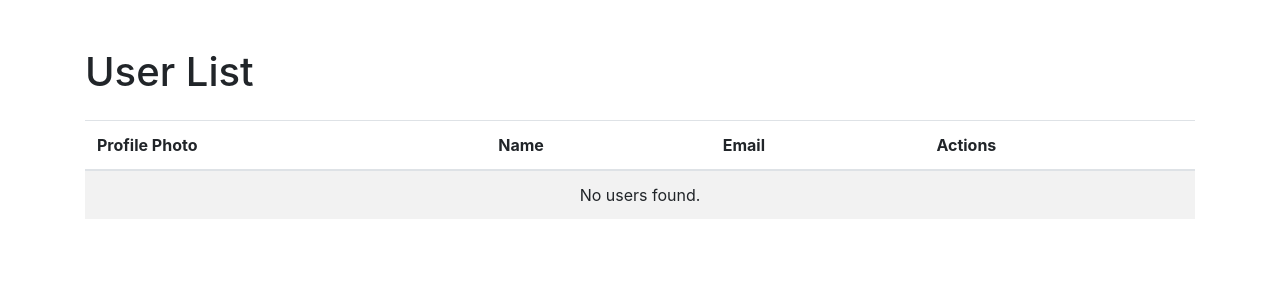
After one commit to sps-projects11/quick-come, a Django app: template qcome/templates/adminuser/user/user_list.html in a window 1280 px wide. The commit adds this page. Shown: the top 300 px of the page. Run offline with Django 5.2, Linux system fonts and the light colour scheme; the template is opened without the code that fills it, so the values that code supplies are empty; some libraries are stand-ins or nearby versions.

Commit message:
Update user profile display and enhance OTP request handling; refactor booking model for multiple services and add user list template

```diff
--- a/qcome/models/booking_model.py
+++ b/qcome/models/booking_model.py
@@ -1,6 +1,7 @@
 from django.db import models
 from ..constants import Vehicle_Type
 from django.db.models import Q, UniqueConstraint
+from django.contrib.postgres.fields import ArrayField
 
 class Booking(models.Model):
     customer = models.ForeignKey('User', on_delete=models.CASCADE, related_name='fk_user_bookings_users_id')
@@ -8,13 +9,13 @@ class Booking(models.Model):
         choices=[(v_type.value, v_type.name) for v_type in Vehicle_Type],
     )
     current_location = models.CharField(max_length=255)
-    service = models.ForeignKey('ServiceCatalog', on_delete=models.CASCADE, related_name='fk_service_booking_services_id')
+    service = models.ManyToManyField('ServiceCatalog', related_name='fk_service_booking_services_id')
     description = models.CharField(blank=True,null=True,max_length=255)
     assigned_worker = models.ForeignKey('Worker', on_delete=models.CASCADE, null=True, blank=True, related_name='fk_worker_booking_workers_id')
 
     is_active = models.BooleanField(default=True, blank=True)
     created_at = models.DateTimeField(auto_now_add=True)
-    updated_at = models.DateTimeField(auto_created=True, null=True, blank=True)
+    updated_at = models.DateTimeField(auto_now=True, null=True, blank=True)
     created_by = models.ForeignKey('User', on_delete=models.CASCADE, related_name='fk_user_bookings_created_users_id', blank=True, null=False)
     updated_by = models.ForeignKey('User', on_delete=models.CASCADE, related_name='fk_user_bookings_updated_users_id', null=True, blank=True)
 
--- a/qcome/templates/adminuser/base.html
+++ b/qcome/templates/adminuser/base.html
@@ -248,7 +248,7 @@
   <div id="sidebar">
     <!-- Profile Section -->
     <div class="profile-section">
-      <img src="{% static user.profile_photo_url %}" alt="Profile" class="rounded-circle">
+      <img src="{{ user.profile_photo_url | default:" static/all-Pictures/admin-person.jpg"}}" alt="Profile" class="rounded-circle">
       <div class="profile-text">{{user.get_full_name}}</div>
     </div>
     <!-- Menu -->
@@ -262,7 +262,7 @@
       <!-- Profile with submenu -->
       <div class="sidebar-dropdown">
         <a href="#" class="list-group-item parent-item">
-          <i class="bi bi-person-circle sidebar-icon me-3"></i>
+          <i class="bi bi-person-circle sidebar-icon"></i>
 
           <span class="sidebar-text">Profile</span>
           <i class="bi bi-chevron-down sidebar-caret"></i>
--- /dev/null
+++ b/qcome/templates/adminuser/user/user_list.html
@@ -0,0 +1,49 @@
+<!DOCTYPE html>
+<html lang="en">
+<head>
+  <meta charset="UTF-8">
+  <title>User List</title>
+  <link rel="stylesheet" href="https://stackpath.bootstrapcdn.com/bootstrap/4.5.2/css/bootstrap.min.css">
+</head>
+<body>
+  <div class="container mt-5">
+    <h1 class="mb-4">User List</h1>
+    <table class="table table-striped">
+      <thead>
+        <tr>
+          <th scope="col">Profile Photo</th>
+          <th scope="col">Name</th>
+          <th scope="col">Email</th>
+          <th scope="col">Actions</th>
+        </tr>
+      </thead>
+      <tbody>
+        {% for user in users %}
+        <tr>
+          <td>
+            {% if user.profile_photo_url %}
+              <img src="{{ user.profile_photo_url }}" alt="Profile Photo" class="rounded-circle" width="50" height="50">
+            {% else %}
+              <img src="/static/images/default-profile.png" alt="Default Profile Photo" class="rounded-circle" width="50" height="50">
+            {% endif %}
+          </td>
+          <td>{{ user.first_name }} {{ user.last_name }}</td>
+          <td>{{ user.email }}</td>
+          <td>
+            <a href="{% url 'user_edit' user.id %}" class="btn btn-sm btn-primary">Edit</a>
+            <a href="{% url 'user_delete' user.id %}" class="btn btn-sm btn-danger">Delete</a>
+          </td>
+        </tr>
+        {% empty %}
+        <tr>
+          <td colspan="4" class="text-center">No users found.</td>
+        </tr>
+        {% endfor %}
+      </tbody>
+    </table>
+  </div>
+  <script src="https://code.jquery.com/jquery-3.5.1.slim.min.js"></script>
+  <script src="https://cdn.jsdelivr.net/npm/popper.js@1.16.1/dist/umd/popper.min.js"></script>
+  <script src="https://stackpath.bootstrapcdn.com/bootstrap/4.5.2/js/bootstrap.min.js"></script>
+</body>
+</html>
```
Also changed, not shown: qcome/templates/adminuser/login/forgot_password.html (+21 -7 lines), static/all-Pictures/7109cd865f1141235ed573ac13b28734.jpg (added).
